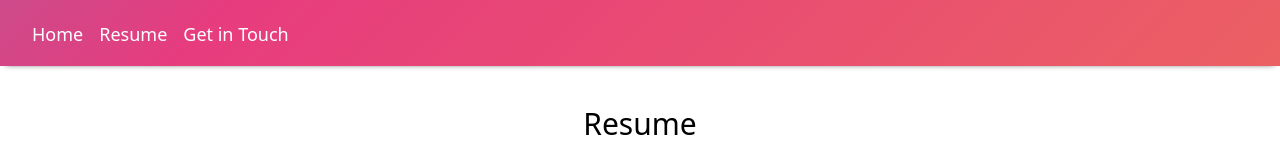
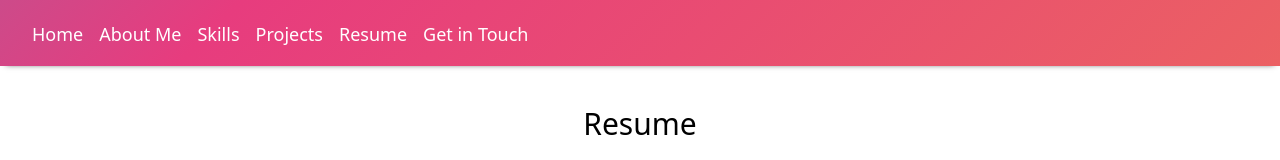
Before and after one commit to jmaksimik/portfolio, a React (Vite) app: page /portfolio/resume in a window 1280 px wide. Shown: the top 160 px of the page. Built offline with nearby package versions, Linux system fonts and the light colour scheme.

Commit message:
Add additional navbar fields to resume page and mobile menues

```diff
--- a/src/components/NavBar/NavBar.jsx
+++ b/src/components/NavBar/NavBar.jsx
@@ -110,14 +110,26 @@ export default function NavBar({ isMainBanner }) {
                                     to='/portfolio'>
                                     Home
                                 </Link>
+                                <HashLink className='block mt-4 lg:inline-block lg:mt-0 hover:text-black mr-4'
+                                    smooth to={'/portfolio#AboutMe'}>
+                                    About Me
+                                </HashLink>
+                                <HashLink className='block mt-4 lg:inline-block lg:mt-0 hover:text-black mr-4'
+                                    smooth to={'/portfolio#Skills'}>
+                                    Skills
+                                </HashLink>
+                                <HashLink className='block mt-4 lg:inline-block lg:mt-0 hover:text-black mr-4'
+                                    smooth to={'/portfolio#Projects'}>
+                                    Projects
+                                </HashLink>
                                 <Link className='block mt-4 lg:inline-block lg:mt-0 hover:text-black mr-4'
                                     to='/portfolio/resume'>
                                     Resume
                                 </Link>
-                                <Link className='block mt-4 lg:inline-block lg:mt-0 hover:text-black mr-4'
-                                    to='/portfolio/contact'>
+                                <HashLink className='block mt-4 lg:inline-block lg:mt-0 hover:text-black mr-4'
+                                    smooth to={'/portfolio/#Contact'}>
                                     Get in Touch
-                                </Link>
+                                </HashLink>
                             </div>
                         </div>
                     )}
@@ -135,6 +147,24 @@ export default function NavBar({ isMainBanner }) {
                                     to='/portfolio'>
                                     Home
                                 </Link>
+                            </div>
+                            <div className='text-lg lg:flex-grow'>
+                                <HashLink className='block mt-4 lg:inline-block lg:mt-0 hover:text-black mr-4'
+                                    smooth to={'/portfolio#AboutMe'}>
+                                    About Me
+                                </HashLink>
+                            </div>
+                            <div className='text-lg lg:flex-grow'>
+                                <HashLink className='block mt-4 lg:inline-block lg:mt-0 hover:text-black mr-4'
+                                    smooth to={'/portfolio#Skills'}>
+                                    Skills
+                                </HashLink>
+                            </div>
+                            <div className='text-lg lg:flex-grow'>
+                                <HashLink className='block mt-4 lg:inline-block lg:mt-0 hover:text-black mr-4'
+                                    smooth to={'/portfolio#Projects'}>
+                                    Projects
+                                </HashLink>
                             </div>
                             <div className='text-lg lg:flex-grow'>
                                 <Link className='block mt-4 lg:inline-block lg:mt-0 hover:text-black mr-4'
@@ -208,19 +238,31 @@ export default function NavBar({ isMainBanner }) {
             >
                 {(ref) => (
                     <div className='lg:hidden' id='mobile-menu'>
-                            <div ref={ref} className='px-2 pt-2 pb-3 space-y-1 sm:px-3'>
-                                <Link className='block mt-4 lg:inline-block lg:mt-0 text-white hover:text-black mr-4'
+                        <div ref={ref} className='px-2 pt-2 pb-3 space-y-1 sm:px-3 text-white'>
+                            <Link className='block mt-4 lg:inline-block lg:mt-0 hover:text-black mr-4'
                                 to='/portfolio'>
                                 Home
                             </Link>
-                                <Link className='block mt-4 lg:inline-block lg:mt-0 text-white hover:text-black mr-4'
+                            <HashLink className='block mt-4 lg:inline-block lg:mt-0 hover:text-black mr-4'
+                                smooth to={'/portfolio#AboutMe'}>
+                                About Me
+                            </HashLink>
+                            <HashLink className='block mt-4 lg:inline-block lg:mt-0 hover:text-black mr-4'
+                                smooth to={'/portfolio#Skills'}>
+                                Skills
+                            </HashLink>
+                            <HashLink className='block mt-4 lg:inline-block lg:mt-0 hover:text-black mr-4'
+                                smooth to={'/portfolio#Projects'}>
+                                Projects
+                            </HashLink>
+                            <Link className='block mt-4 lg:inline-block lg:mt-0 hover:text-black mr-4'
                                 to='/portfolio/resume'>
                                 Resume
                             </Link>
-                                <Link className='block mt-4 lg:inline-block lg:mt-0 text-white hover:text-black mr-4'
-                                    to='/portfolio/contact'>
+                            <HashLink className='block mt-4 lg:inline-block lg:mt-0 hover:text-black mr-4'
+                                smooth to={'/portfolio/#Contact'}>
                                 Get in Touch
-                                </Link>
+                            </HashLink>
                         </div>
                     </div>
                 )}
```
Lines whose indentation alone changed are shown as unchanged.
